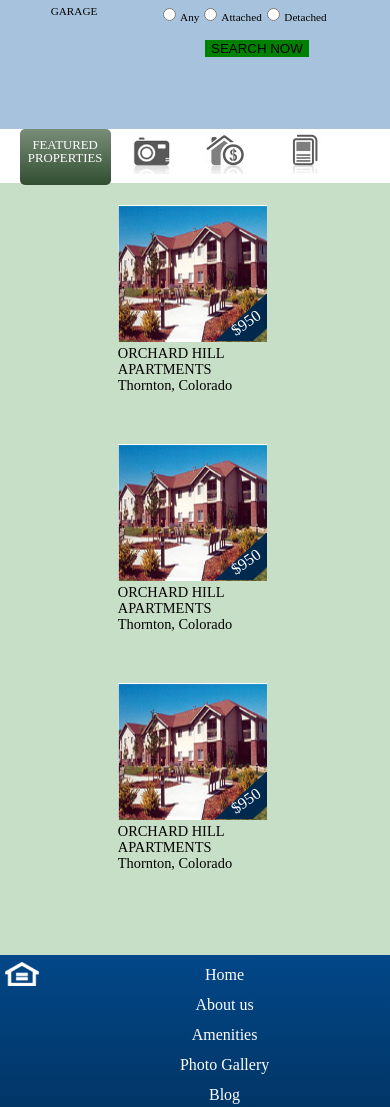
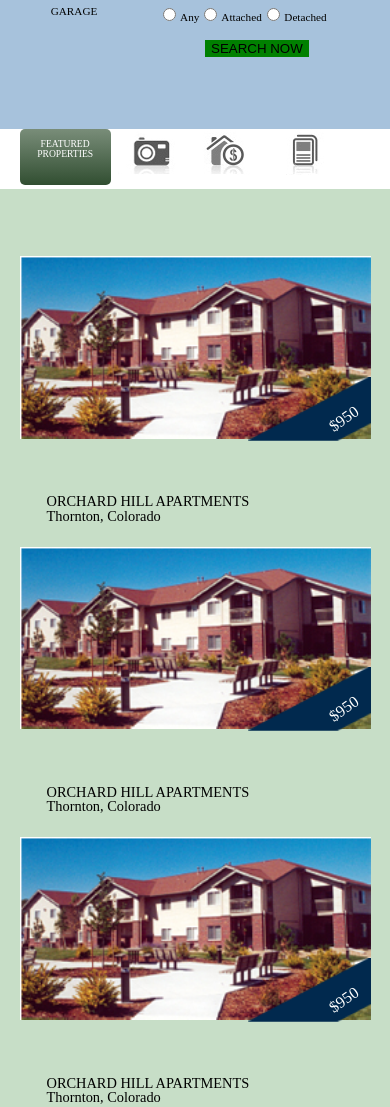
Before and after one commit to lusia/play_around_responsive, a plain HTML site: page index.html in a window 390 px wide. Shown: the part 765-1872 px from the top of the page. Drawn offline with Linux system fonts and the light colour scheme.

Commit message:
Improved display images

```diff
--- a/sass/phone.scss
+++ b/sass/phone.scss
@@ -1,5 +1,6 @@
 @import "compass";
 @import "compass/css3/transform";
+
 @media screen and (max-width: 605px) {
   .phone_hide {
     display: none;
@@ -30,7 +31,6 @@
       margin: 0 auto;
       .top {
         height: 160px;
-        background-repeat: no-repeat;
         img {
           height: 45px;
         }
@@ -75,11 +75,11 @@
       }
       #bottom_content {
         @include box-shadow(none);
-        height: 54px;
+        height: 60px;
         .properties {
           height: 46px;
           h3 {
-            font-size: 0.8em;
+            font-size: 0.6em;
             margin-right: 2%;
           }
           div {
@@ -89,7 +89,7 @@
 
           #apartments {
             background: none;
-            width: 50%;
+            width: 100%;
 
             .apartment {
               margin-top: 18px;
@@ -98,14 +98,20 @@
               height: 100%;
               width: 100%;
               .box {
-                margin: 7% auto;
+                width: 100%;
+                height: auto;
+                margin: 15% auto;
+                img {
+                  width: 100%;
+                  height: auto;
+                }
               }
             }
           }
         }
         #footer {
           position: relative;
-          margin-top: 780px;
+          margin-top: 1450px;
           height: 240px;
           ul {
             text-align: center;
--- a/sass/style.scss
+++ b/sass/style.scss
@@ -167,12 +167,12 @@ body {
             .box {
               position: relative;
               width: 85%;
-              height: 137px;
-              margin: 7% 0 0 10%;
+              height: 66%;
+              margin: 7% 0 10% 10%;
 
               img {
-                width: 100%;
-                height: 100%;
+                max-width: 100%;
+                height: auto;
               }
 
               .price {
@@ -182,7 +182,7 @@ body {
                 width: 35%;
                 height: 35%;
               }
-            }
+
               p {
                 position: absolute;
                 color: white;
@@ -190,7 +190,10 @@ body {
                 bottom: 8%;
                 @include rotate(-35deg);
               }
+            }
               span {
+                display: block;
+                margin-left: 27px;
                 font-size: 0.9em;
               }
           }
--- a/sass/tablet.scss
+++ b/sass/tablet.scss
@@ -47,18 +47,24 @@
         .properties {
           height: 8%;
           #apartments {
+            height: 177px;
             .apartment {
               .box {
-
-                span {
-                  font-size: 0.6em;
+                width: 165px;
+                height: 86px;
+                img {
+                  width: 100%;
+                  height: 100%;
                 }
+              }
+              span {
+                font-size: 0.6em;
               }
             }
           }
         }
         #footer {
-          height: 247px;
+          height: 255px;
           img {
             position: relative;
           }
```
Also changed, not shown: index.html (+19 -12 lines), stylesheets/phone.css, stylesheets/style.css, stylesheets/tablet.css. Lines whose indentation alone changed are shown as unchanged.
